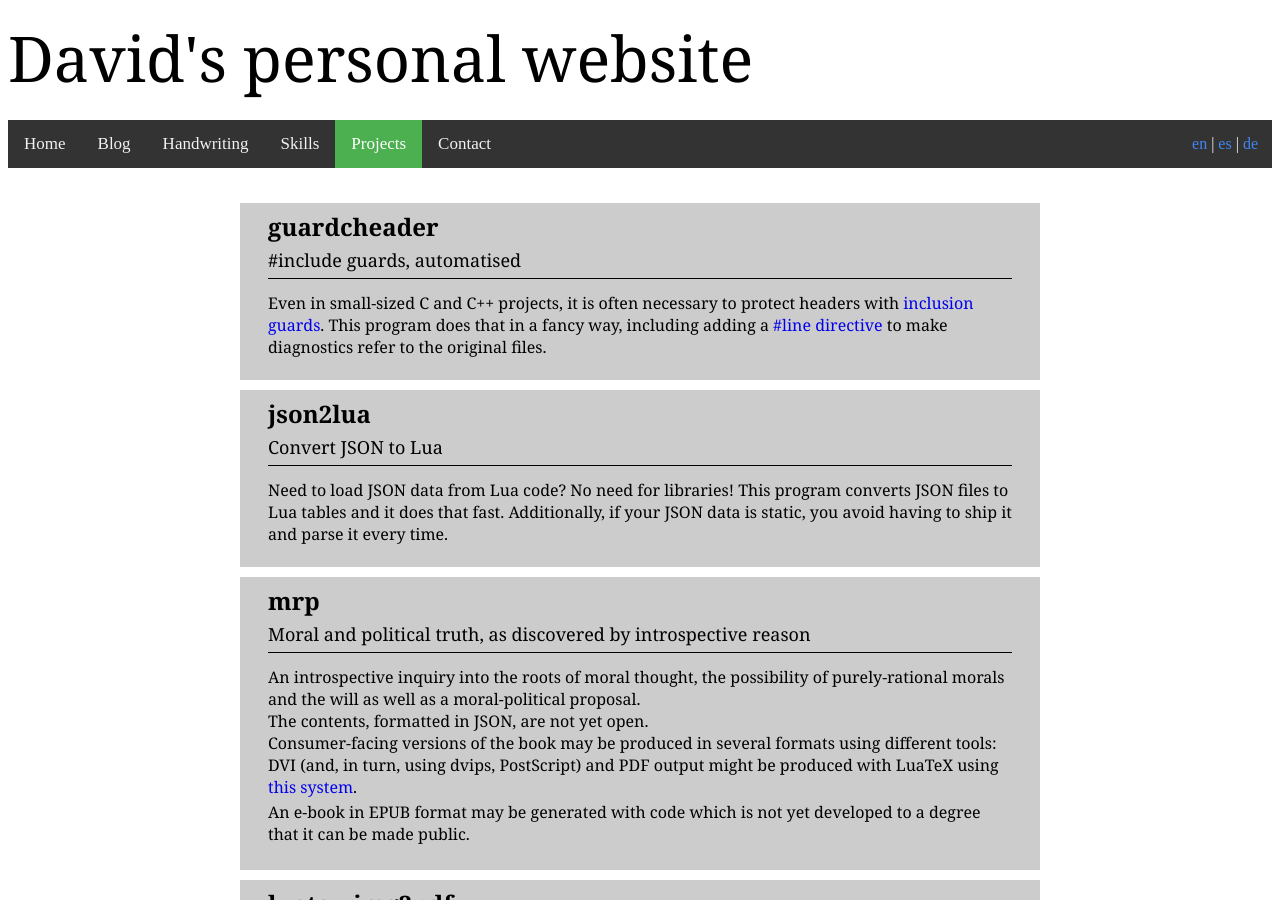
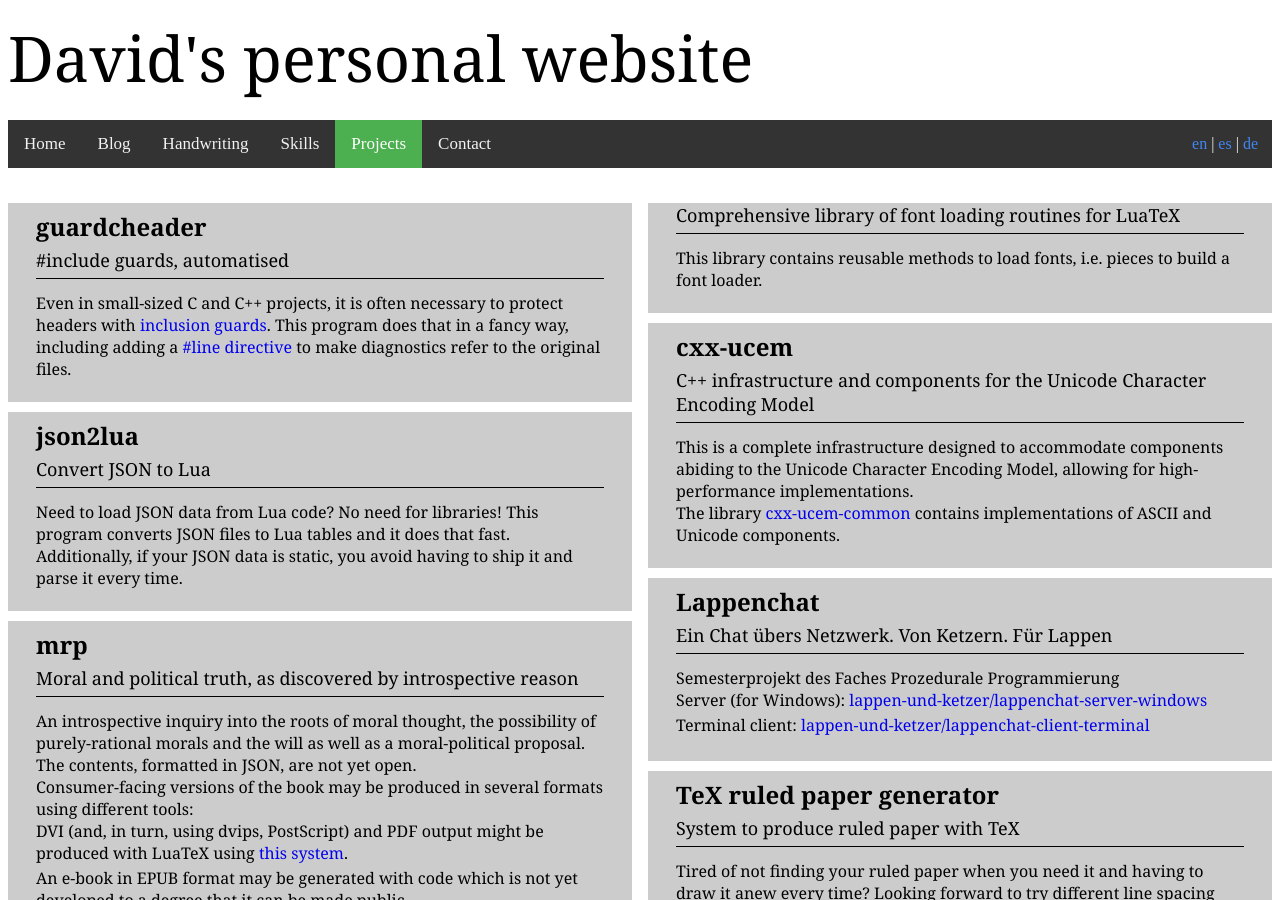
Before and after one commit to kalrish/website, a Jekyll site: the page built from en/projects.html, in a window 1280 px wide and 900 px high. Built offline with Jekyll 4.4.1, drawn with Linux system fonts in a browser that asks for light colours.

Commit message:
Display projects in multiple columns

```diff
--- a/_sass/projects.scss
+++ b/_sass/projects.scss
@@ -1,7 +1,5 @@
 ul.smartlist {
-	max-width: 800px;
-	margin-left: auto;
-	margin-right: auto;
+	column-width: 450px;
 	list-style-type: none;
 }
 
```
